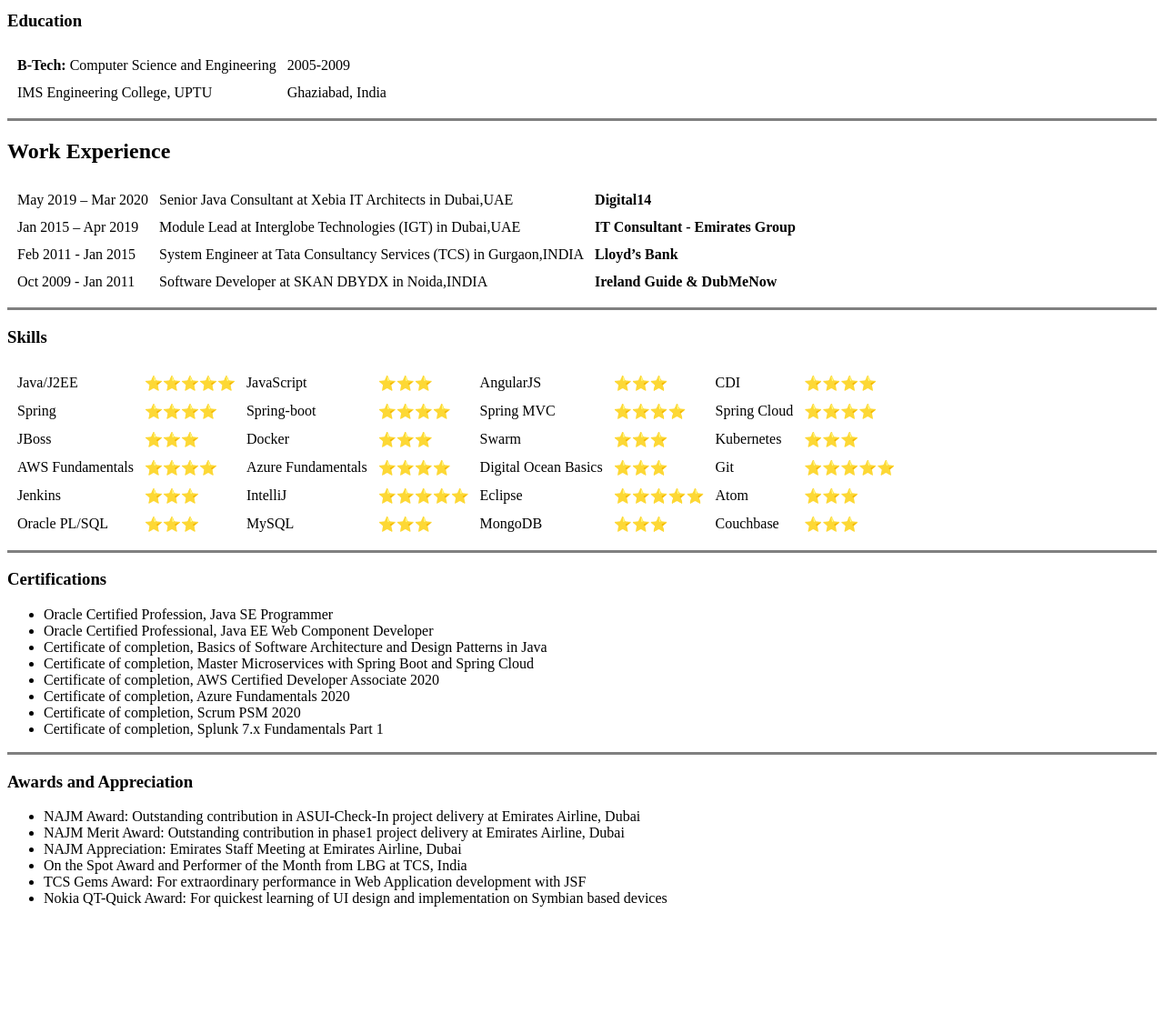
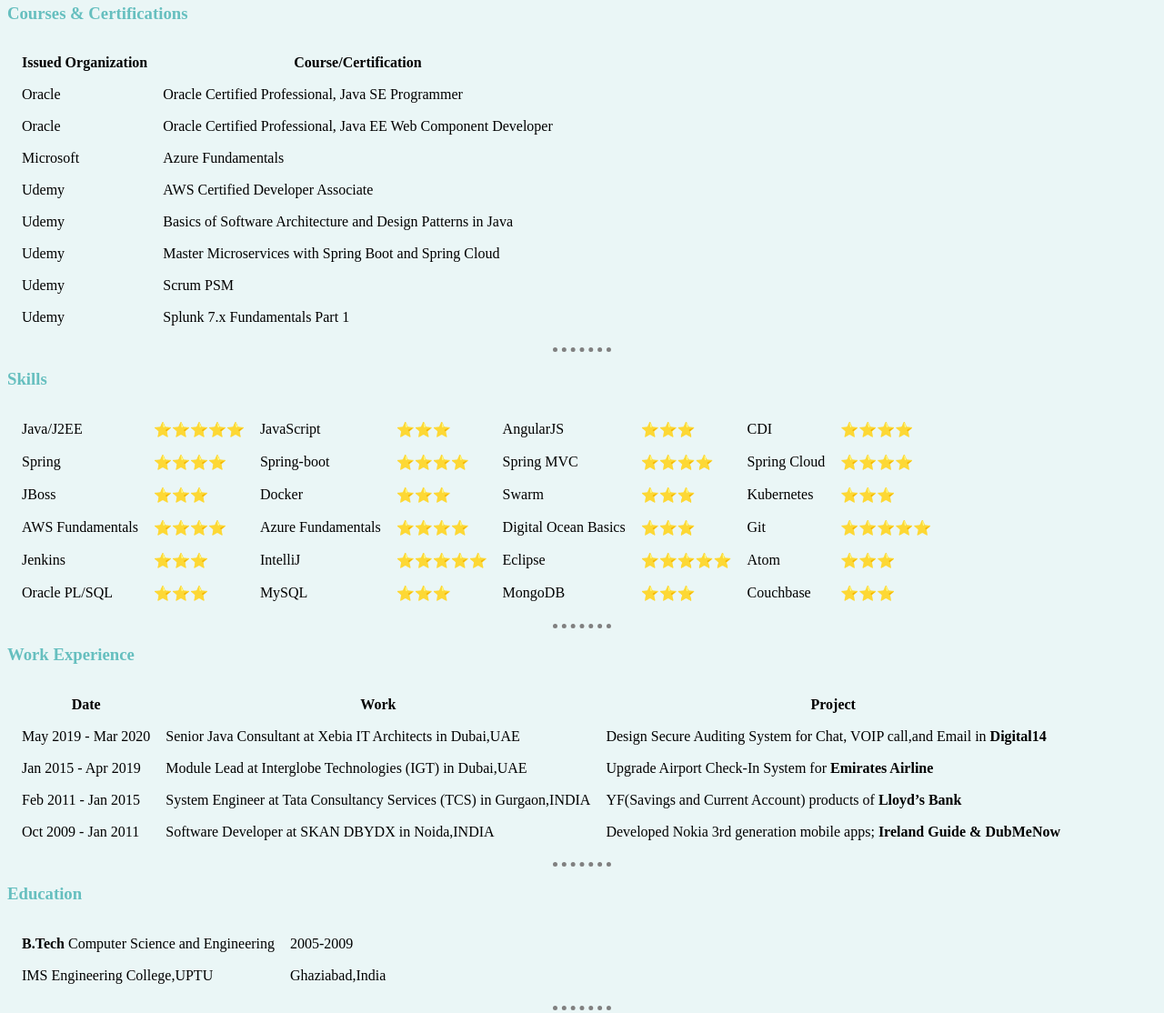
Before and after one commit to erabhinavrana/cv, a plain HTML site: page index.html in a window 1280 px wide. Shown: the part 358-1472 px from the top of the page at 91% size. Before the commit the page ends 1371 px from the top, so only its background shows below. Drawn offline with Linux system fonts and the light colour scheme.

Commit message:
Updated styles using external css

```diff
--- /dev/null
+++ b/css/styles.css
@@ -0,0 +1,23 @@
+body {
+  background-color: #EAF6F6;
+}
+
+h1{
+  color: #66BFBF;
+}
+
+h3{
+  color: #66BFBF;
+}
+
+table{
+  border-spacing: 15px;
+}
+
+hr {
+  border-style: none;
+  border-top-style: dotted;
+  border-color: grey;
+  border-width: 5px;
+  width: 5%;
+}
--- a/index.html
+++ b/index.html
@@ -4,12 +4,13 @@
 <head>
   <meta charset="utf-8">
   <title>👨🏻‍💻Abhinav's Personal Site</title>
+  <link rel="stylesheet" href="css/styles.css">
 </head>
 
 <body>
   <table cellspacing="20">
     <tr>
-      <td> <img src="images/abhinav.jpeg" alt="abhinav profile picture"></td>
+      <td> <img src="images/abhinav-profile.png" alt="abhinav profile picture"></td>
       <td>
         <h1>Abhinav Rana</h1>
         <p>
@@ -30,44 +31,47 @@
       </td>
     </tr>
   </table>
-  <hr size=3 noshade>
-  <h3>Education</h3>
+  <hr>
+  <h3>Courses & Certifications</h3>
   <table cellspacing=10>
     <tr>
-      <td><strong>B-Tech:</strong> Computer Science and Engineering</td>
-      <td>2005-2009</td>
+      <th>Issued Organization</th>
+      <th>Course/Certification</th>
     </tr>
     <tr>
-      <td>IMS Engineering College, UPTU</td>
-      <td>Ghaziabad, India</td>
+      <td>Oracle</td>
+      <td>Oracle Certified Professional, Java SE Programmer</td>
+    </tr>
+    <tr>
+      <td>Oracle</td>
+      <td>Oracle Certified Professional, Java EE Web Component Developer</td>
+    </tr>
+    <tr>
+      <td>Microsoft</td>
+      <td>Azure Fundamentals</td>
+    </tr>
+    <tr>
+      <td>Udemy</td>
+      <td>AWS Certified Developer Associate</td>
+    </tr>
+    <tr>
+      <td>Udemy</td>
+      <td>Basics of Software Architecture and Design Patterns in Java</td>
+    </tr>
+    <tr>
+      <td>Udemy</td>
+      <td>Master Microservices with Spring Boot and Spring Cloud</td>
+    </tr>
+    <tr>
+      <td>Udemy</td>
+      <td>Scrum PSM</td>
+    </tr>
+    <tr>
+      <td>Udemy</td>
+      <td>Splunk 7.x Fundamentals Part 1</td>
     </tr>
   </table>
-  <hr size=3 noshade>
-  <h2>Work Experience</h2>
-  <table cellspacing=10>
-    <tr>
-      <td>May 2019 – Mar 2020</td>
-      <td>Senior Java Consultant at Xebia IT Architects in Dubai,UAE</td>
-      <td><strong>Digital14</strong></td>
-    </tr>
-    <tr>
-      <td>Jan 2015 – Apr 2019</td>
-      <td>Module Lead at Interglobe Technologies (IGT) in Dubai,UAE</td>
-      <td><strong>IT Consultant - Emirates Group</strong></td>
-    </tr>
-    <tr>
-      <td>Feb 2011 - Jan 2015</td>
-      <td>System Engineer at Tata Consultancy Services (TCS) in Gurgaon,INDIA</td>
-      <td><strong>Lloyd’s Bank</strong></td>
-    </tr>
-    <tr>
-      <td>Oct 2009 - Jan 2011</td>
-      <td>Software Developer at SKAN DBYDX in Noida,INDIA</td>
-      <td><strong>Ireland Guide & DubMeNow</strong></td>
-    </tr>
-  </table>
-
-  <hr size=3 noshade>
+  <hr>
   <h3>Skills</h3>
   <table cellspacing=10>
     <tr>
@@ -131,19 +135,48 @@
       <td>⭐⭐⭐</td>
     </tr>
   </table>
-  <hr size=3 noshade>
-  <h3>Certifications</h3>
-  <ul>
-    <li>Oracle Certified Profession, Java SE Programmer</li>
-    <li>Oracle Certified Professional, Java EE Web Component Developer</li>
-    <li>Certificate of completion, Basics of Software Architecture and Design Patterns in Java</li>
-    <li>Certificate of completion, Master Microservices with Spring Boot and Spring Cloud</li>
-    <li>Certificate of completion, AWS Certified Developer Associate 2020</li>
-    <li>Certificate of completion, Azure Fundamentals 2020</li>
-    <li>Certificate of completion, Scrum PSM 2020</li>
-    <li>Certificate of completion, Splunk 7.x Fundamentals Part 1</li>
-  </ul>
-  <hr size=3 noshade>
+  <hr>
+  <h3>Work Experience</h3>
+  <table cellspacing=10>
+    <tr>
+      <th>Date</th>
+      <th>Work</th>
+      <th>Project</th>
+    </tr>
+    <tr>
+      <td>May 2019 - Mar 2020</td>
+      <td>Senior Java Consultant at Xebia IT Architects in Dubai,UAE</td>
+      <td>Design Secure Auditing System for Chat, VOIP call,and Email in<strong> Digital14</strong></td>
+    </tr>
+    <tr>
+      <td>Jan 2015 - Apr 2019</td>
+      <td>Module Lead at Interglobe Technologies (IGT) in Dubai,UAE</td>
+      <td>Upgrade Airport Check-In System for <strong>Emirates Airline</strong></td>
+    </tr>
+    <tr>
+      <td>Feb 2011 - Jan 2015</td>
+      <td>System Engineer at Tata Consultancy Services (TCS) in Gurgaon,INDIA</td>
+      <td>YF(Savings and Current Account) products of <strong>Lloyd’s Bank</strong></td>
+    </tr>
+    <tr>
+      <td>Oct 2009 - Jan 2011</td>
+      <td>Software Developer at SKAN DBYDX in Noida,INDIA</td>
+      <td>Developed Nokia 3rd generation mobile apps; <strong>Ireland Guide & DubMeNow</strong></td>
+    </tr>
+  </table>
+  <hr>
+  <h3>Education</h3>
+  <table cellspacing=10>
+    <tr>
+      <td><strong>B.Tech</strong> Computer Science and Engineering</td>
+      <td>2005-2009</td>
+    </tr>
+    <tr>
+      <td>IMS Engineering College,UPTU</td>
+      <td>Ghaziabad,India</td>
+    </tr>
+  </table>
+  <hr>
   <h3>Awards and Appreciation</h3>
   <ul>
     <li>NAJM Award: Outstanding contribution in ASUI-Check-In project delivery at Emirates Airline, Dubai</li>
```
Also changed, not shown: contact-me.html (+2 -0 lines), images/abhinav-profile.png (added).
